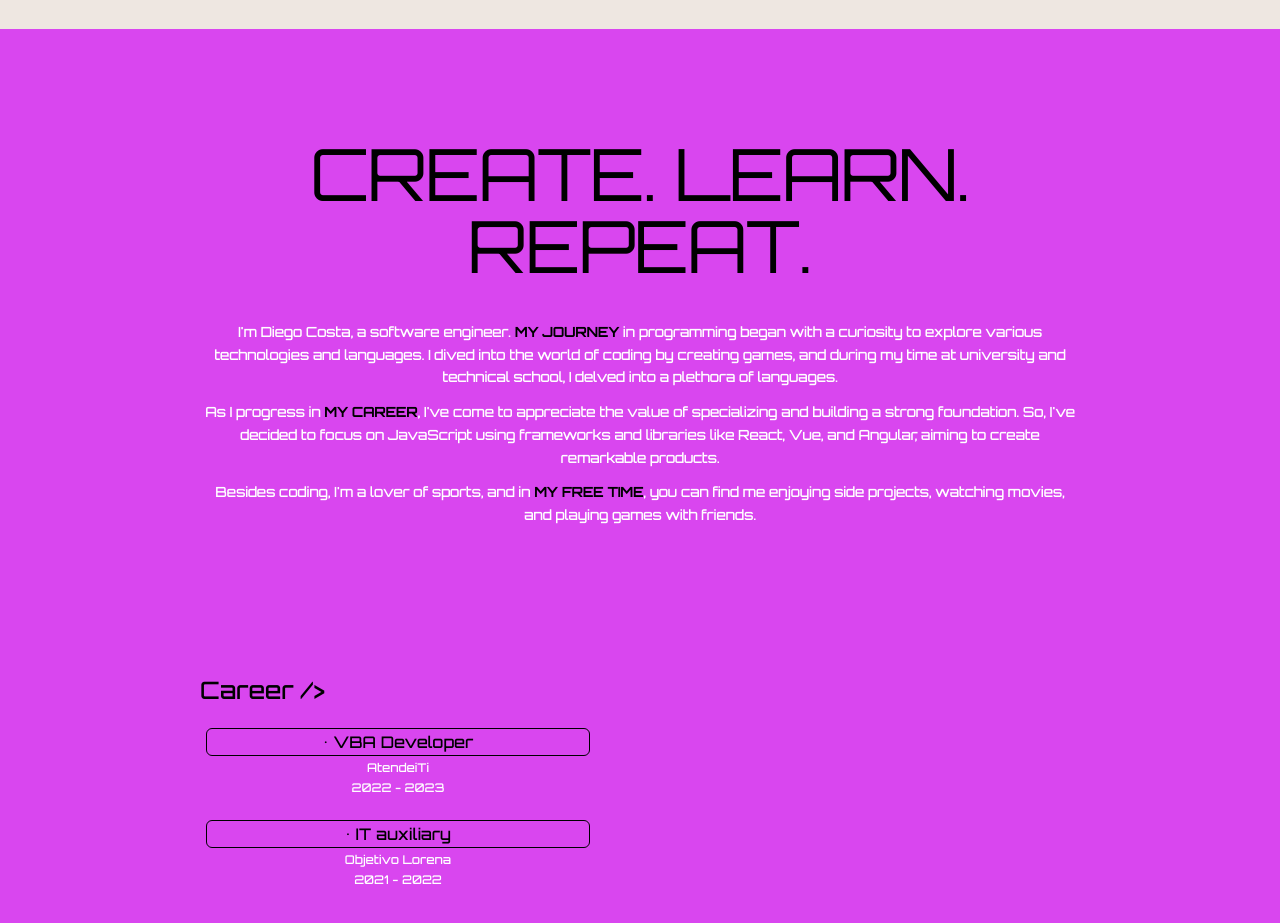
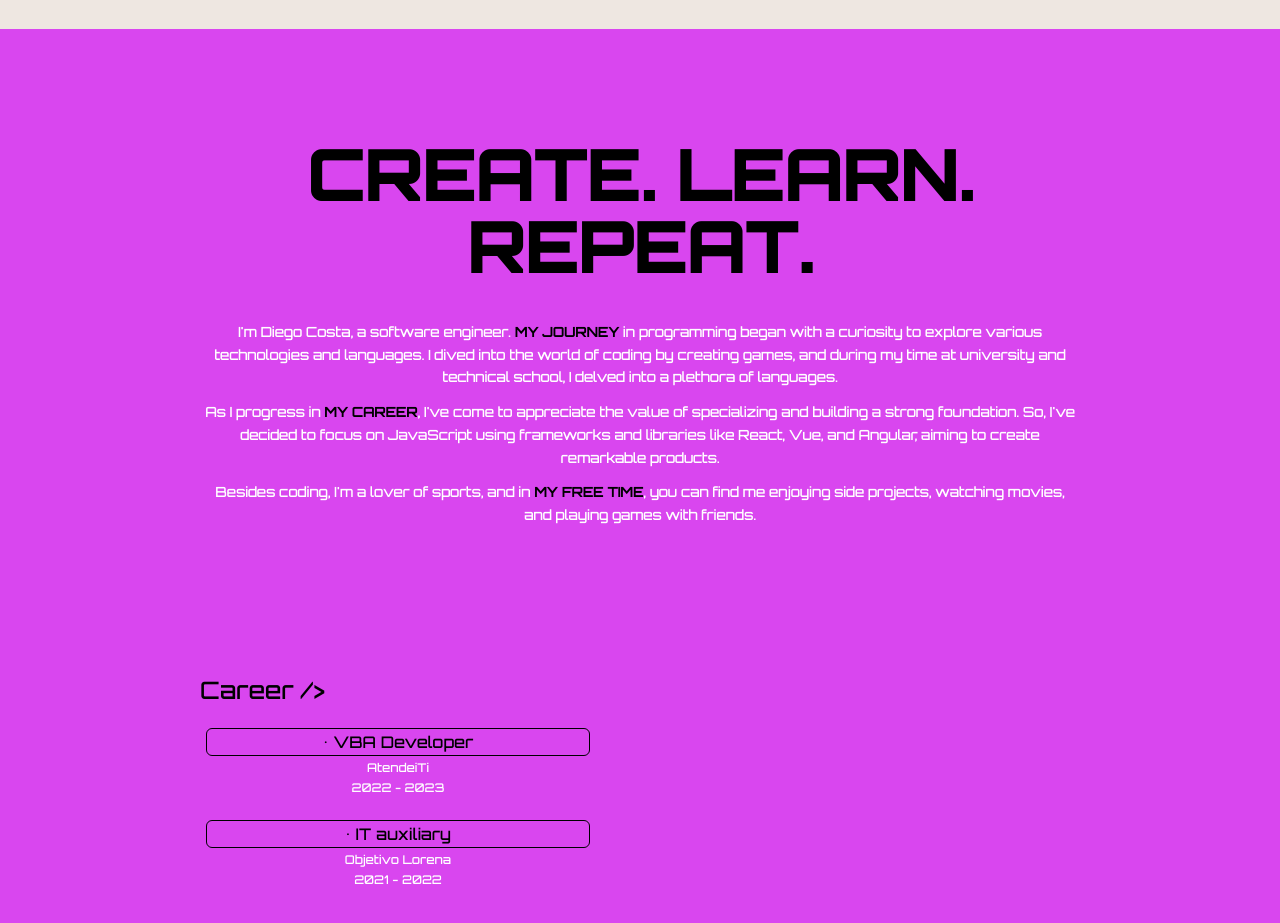
Before and after one commit to DiegoCstyles/portfolio, a Next.js app: page / in a window 1280 px wide. Shown: the part 820-1743 px from the top of the page. Built offline with nearby package versions, Linux system fonts and the light colour scheme.

Commit message:
Update Section.tsx

```diff
--- a/components/About/Section.tsx
+++ b/components/About/Section.tsx
@@ -38,7 +38,7 @@ const Section = ({ currentLanguage }: AboutProps) => {
         <div className="mx-auto max-w-[55rem] text-center">
             {/* Heading */}
             <div className="flex flex-auto">
-              <h1 className="light:text-black dark:text-white mt-3 text-9xl sm:text-7xl md:text-7xl lg:text-7xl xl:text-7xl leading-[4rem] tracking-tight uppercase">
+              <h1 className="light:text-black dark:text-white mt-3 text-9xl sm:text-7xl md:text-7xl lg:text-7xl xl:text-7xl leading-[4rem] tracking-tight uppercase font-black">
                 {translations[currentLanguage].h1}
               </h1>
             </div>
```
